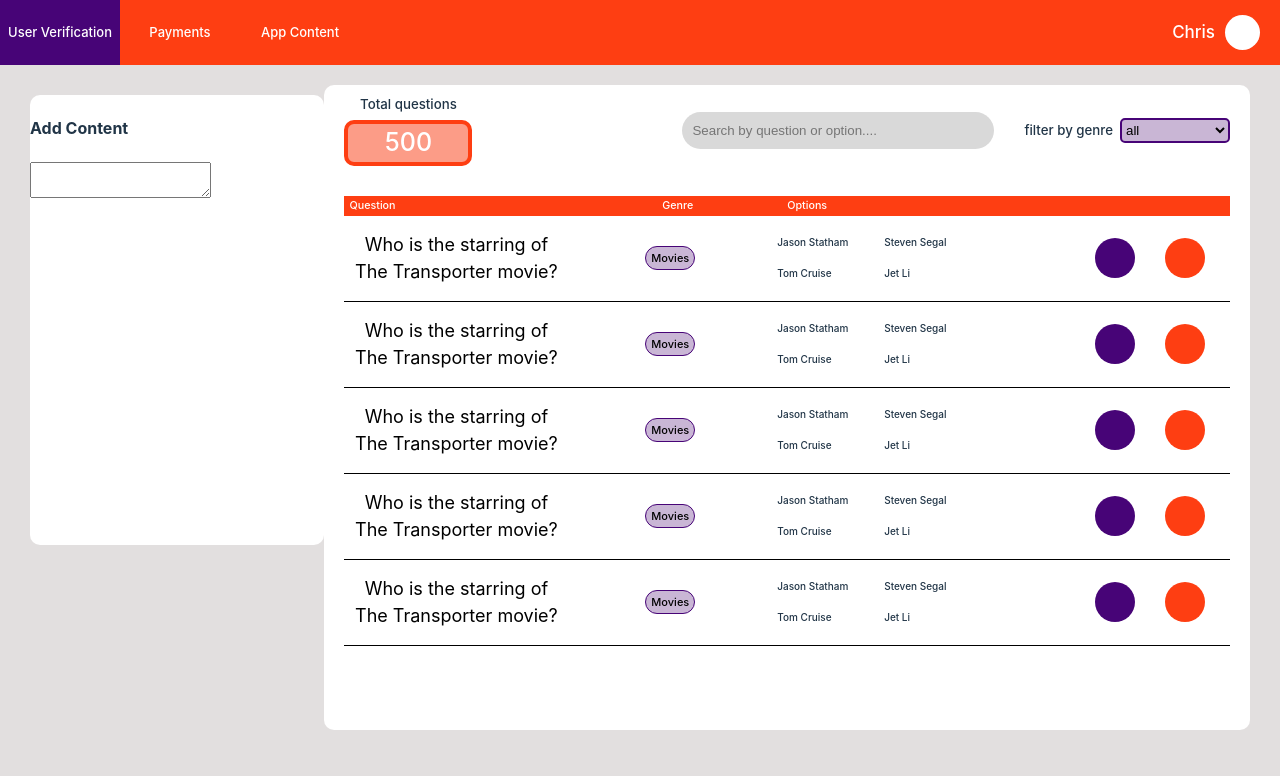
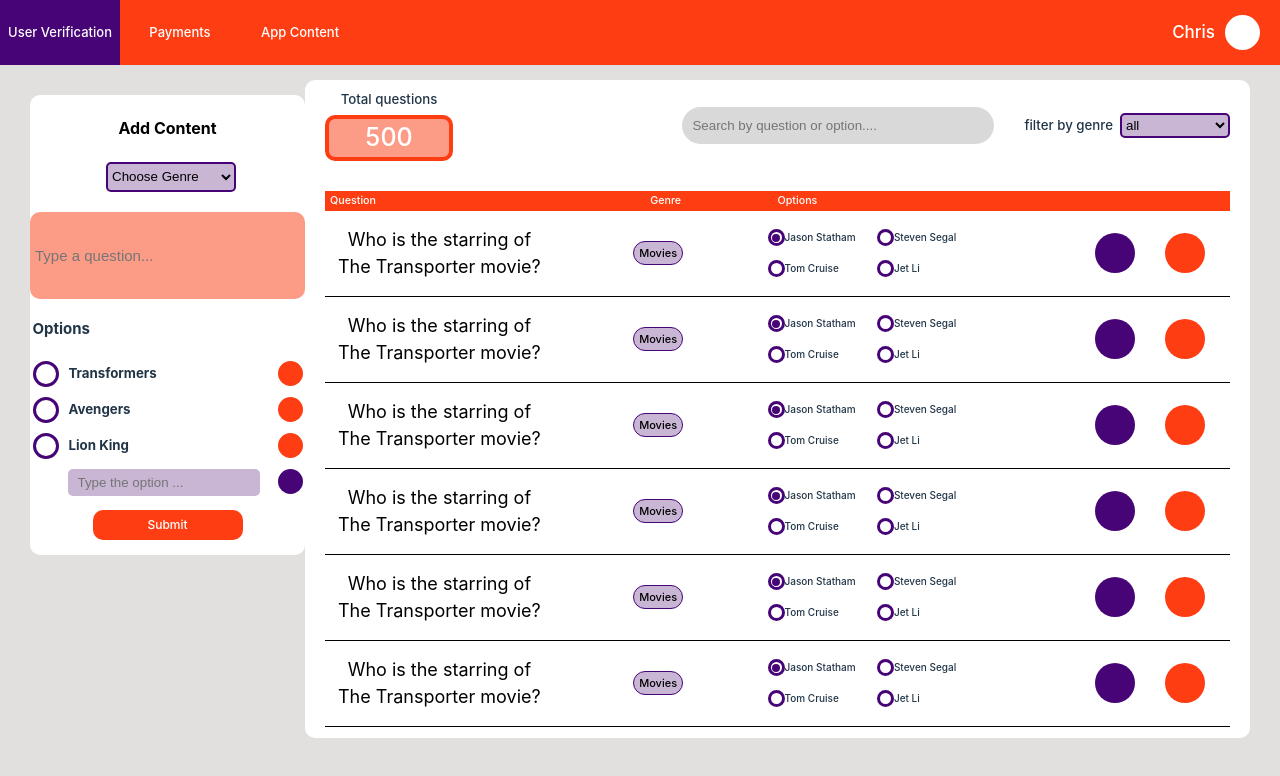
Before and after one commit to MajorEphraim/myndstake_admin, a React (Vite) app: page /content in a window 1280 px wide. Shown: the top 776 px of the page. Built offline with nearby package versions, Linux system fonts and the light colour scheme.

Commit message:
working on question input text

```diff
--- /dev/null
+++ b/src/components/AddContentComp.jsx
@@ -0,0 +1,93 @@
+import { useState } from "react"
+import RadionButtonComp from "./RadioButtonComp"
+
+function AddContentComp() {
+    const [options, setOptions] = useState([
+        {name:'Transformers', isSelected:false},
+        {name:'Avengers', isSelected:false},
+        {name:'Lion King', isSelected:false},
+    ])
+
+    const [option, setOption] = useState('')
+
+    //check if option is empty or it exists before adding it
+    const addOption =()=>{
+        if(!options.map(item=>item.name).includes(option) && option.length>0)
+        setOptions(prev=>[...prev,{name:option, isSelected:false}])
+        setOption('')
+    }
+
+    //remove the option clicked
+    const removeOption =(opt)=>{
+        setOptions(prev=>prev.filter(item=>item.name !== opt))
+    }
+
+    //select an option if the one clicked otherwise deselect
+    const selectOption =(name)=>{
+
+        const arr = []
+            options.forEach((item) => {
+                if(item.name !== name)
+                    arr.push({...item, isSelected:false})
+                else
+                    arr.push({...item, isSelected:true})
+            });
+
+        setOptions(arr)
+
+    }
+
+    return (
+     <div className="add-content">
+        <div className="add-content-actions">
+            <h4 className='add-content-text'>Add Content</h4>
+            <select className='choose-genre-dropdown'>
+            <option>Choose Genre</option>
+            </select>
+            <input
+                className="question-input"
+                placeholder="Type a question..."
+                />
+            <div>
+            <h4 className="options-text">Options</h4>
+            <div className="all-options-container">
+                {
+                    options.map((item,index)=>(
+                        <div className="option-content-container">
+                            <div className="radio-option-choice" onClick={()=>selectOption(item.name)}>
+                                <RadionButtonComp isSelected={item.isSelected} isBig={true}/>
+                                <h5 className="added-option">{item.name}</h5>
+                            </div>
+                            <div className="remove-option-btn" onClick={()=>removeOption(item.name)}>
+
+                            </div>
+                        </div>
+
+                    ))
+                }
+            </div>
+                {
+                    options.length>3?null:(
+                <div className="option-input-container">
+                      <input className="option-input"
+                                       placeholder="Type the option ..."
+                                       onChange={e=>setOption(e.target.value)}
+                                       value={option}
+                                />
+                    <div className="add-option-btn" onClick={addOption}>
+
+                    </div>
+                </div>
+                    )
+                }
+            </div>
+        </div>
+
+        <div className='submit-option-btn'>
+            <h5 className='btn-text'>Submit</h5>
+        </div>
+     </div>
+ )
+}
+
+export default AddContentComp
--- /dev/null
+++ b/src/components/RadioButtonComp.jsx
@@ -0,0 +1,19 @@
+function RadionButtonComp({isSelected, isBig}) {
+        return (
+            <div style={{width: isBig ?'20px':'11px', height: isBig ?'20px':'11px',
+                         border:'3px #470477 solid', borderRadius:'100%',
+                         display:'flex', alignItems:'center', justifyContent:'center'
+                         }}>
+                            {
+                                isSelected ? (
+                                    <div style={{width: isBig ?'15px':'8px', height: isBig ?'15px':'8px',
+                                          backgroundColor:'#470477', borderRadius:'100%',
+                                        }}/>
+
+                                ):(null)
+                            }
+             </div>
+        )
+}
+
+export default RadionButtonComp
--- a/src/pages/ContentPage.jsx
+++ b/src/pages/ContentPage.jsx
@@ -1,4 +1,7 @@
 import '../styles/ContentPage.css'
+import RadionButtonComp from '../components/RadioButtonComp'
+import AddContentComp from '../components/AddContentComp'
+
 function ContentPage(){
   const data = [
     {id:'1', question:"Who is the starring of The Transporter movie?", genre:'Movies', options:["Jason Statham", "Tom Cruise", "Steven Segal", "Jet Li"], correct:'Jason Statham'},
@@ -6,17 +9,13 @@ function ContentPage(){
     {id:'1', question:"Who is the starring of The Transporter movie?", genre:'Movies', options:["Jason Statham", "Tom Cruise", "Steven Segal", "Jet Li"], correct:'Jason Statham'},
     {id:'1', question:"Who is the starring of The Transporter movie?", genre:'Movies', options:["Jason Statham", "Tom Cruise", "Steven Segal", "Jet Li"], correct:'Jason Statham'},
     {id:'1', question:"Who is the starring of The Transporter movie?", genre:'Movies', options:["Jason Statham", "Tom Cruise", "Steven Segal", "Jet Li"], correct:'Jason Statham'},
+    {id:'1', question:"Who is the starring of The Transporter movie?", genre:'Movies', options:["Jason Statham", "Tom Cruise", "Steven Segal", "Jet Li"], correct:'Jason Statham'},
+    {id:'1', question:"Who is the starring of The Transporter movie?", genre:'Movies', options:["Jason Statham", "Tom Cruise", "Steven Segal", "Jet Li"], correct:'Jason Statham'},
   ]
+
     return(
       <div className="content-container">
-        <div className="add-content">
-            <h4>Add Content</h4>
-            <div>
-              <h4></h4>
-            </div>
-            <textarea></textarea>
-        </div>
-
+        <AddContentComp/>
         <div className="all-content">
           <div className='content-upper-container'>
             <div className='total-q-container'>
@@ -50,6 +49,7 @@ function ContentPage(){
             <div className="actions-empty-heading">
             </div>
           </div>
+          <div className='scrolling-content'>
           {
             data.map(item=>(
               <div className="content-headings-row">
@@ -67,6 +67,7 @@ function ContentPage(){
                   {
                     item.options.filter((i,index)=>index < 2).map(option=>(
                         <div className='option-container'>
+                          <RadionButtonComp isSelected={option ==item.correct} isBig={false}/>
                           <h5 className='option-text'>{option}</h5>
                         </div>
                     ))
@@ -77,6 +78,7 @@ function ContentPage(){
                   {
                     item.options.filter((i,index)=>index > 1).map(option=>(
                         <div className='option-container'>
+                          <RadionButtonComp isSelected={option ==item.correct} isBig={false}/>
                           <h5 className='option-text'>{option}</h5>
                         </div>
                     ))
@@ -96,6 +98,7 @@ function ContentPage(){
 
             ))
           }
+           </div>
           </div>
         </div>
       </div>
--- a/src/styles/ContentPage.css
+++ b/src/styles/ContentPage.css
@@ -10,20 +10,131 @@
 
 .add-content {
     background-color: #fff;
-    height: 450px;
-    width: 350px;
+    height: 460px;
+    width: 310px;
     margin-left: 30px;
     margin-top: 95px;
     border-radius: 10px;
+    display: flex;
+    flex-direction: column;
+    align-items: center;
+    display: flex;
+    flex-direction: column;
+    justify-content: space-between;
+    align-items: center;
+}
+
+.add-content-actions {
+    display: flex;
+    flex-direction: column;
+    align-items: center;
+}
+
+.options-text {
+    font-size: 15px;
+}
+
+.all-options-container {
+    width: 270px;
+
+}
+
+.add-content-text {
+    color: #000;
+}
+
+.choose-genre-dropdown {
+    background-color: #C9B6D5;
+    border: #470477 2px solid;
+    border-radius: 5px;
+    width: 130px;
+    height: 30px;
+    margin-left: 7px;
+    margin-bottom: 10px;
+    color: #000;
+}
+
+.question-input {
+    background-color: #FC9C87;
+    width: 265px;
+    height: 85px;
+    border-radius: 10px;
+    border: none;
+    padding-left: 5px;
+    padding-right: 5px;
+    font-size: 15px;
+    margin-top: 10px;
+}
+
+.option-content-container {
+    display: flex;
+    flex-direction: row;
+    justify-content: space-between;
+    margin-bottom: 10px;
+}
+
+.radio-option-choice {
+    display: flex;
+    flex-direction: row;
+    align-items: center ;
+}
+
+.added-option {
+    margin: 0;
+    margin-left: 10px;
+}
+
+.remove-option-btn {
+    height: 25px;
+    width: 25px;
+    border-radius: 100px;
+    background-color: #FE3E12;
+}
+
+.option-input-container {
+    display: flex;
+    flex-direction: row;
+    justify-content: space-between;
+    margin-left: 35px;
+}
+
+.option-input {
+    width: 180px;
+    height: 25px;
+    background-color: #C9B6D5;
+    border: none;
+    border-radius: 5px;
+    padding-left: 10px;
+}
+
+.add-option-btn {
+    height: 25px;
+    width: 25px;
+    border-radius: 100px;
+    background-color: #470477;
+}
+
+.submit-option-btn {
+    width: 150px;
+    height: 30px;
+    display: flex;
+    justify-content: center;
+    align-items: center;
+    border-radius: 10px;
+    background-color:#FE3E12;
+    margin-bottom: 15px;
+    margin-top: 10px;
 }
 
 .all-content {
     background-color: #fff;
-    height: 645px;
+    height: 655px;
     width: 1100px;
     margin-right: 30px;
-    margin-top: 85px;
+    margin-top: 80px;
     border-radius: 10px;
+    overflow: auto;
+    padding-bottom: 3px;
 }
 
 .content-upper-container {
@@ -107,6 +218,10 @@
     margin-top: 30px;
     margin-left: 20px;
     margin-right: 20px;
+}
+
+.scrolling-content{
+
 }
 
 .headings-row {
```
